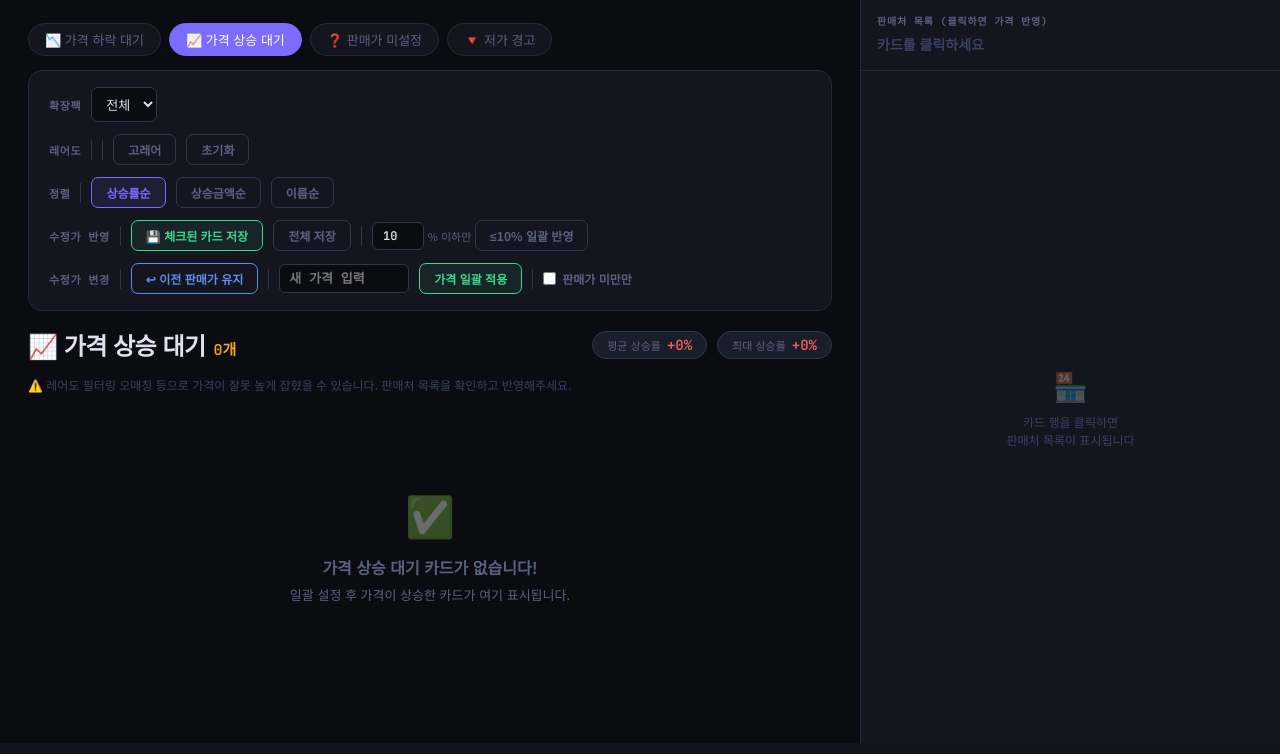
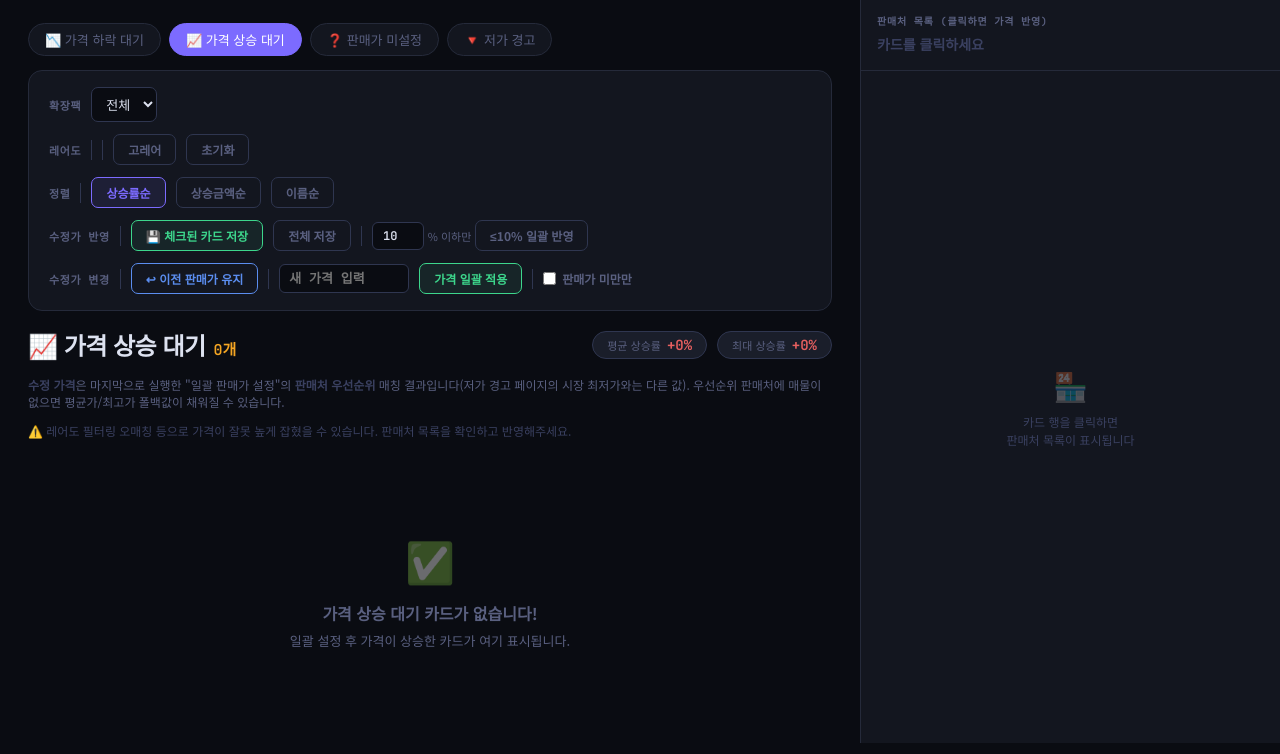
Before and after one commit to horhori2/pricehub, a Django app: page /pokemon/kr/bulk-price/rise/ in a window 1280 px wide. Shown: the part 57-811 px from the top of the page. Run offline with Django 5.2, Linux system fonts and the light colour scheme; the visitor is signed in with stand-in values (Sample User, id 1); data that the repository does not hold is empty; parts of the project's set-up code (start-up, migrations or seed data) failed here and were passed over.

Commit message:
docs: 하락/상승 대기·저가 경고 페이지 "수정 가격" 계산 방식 설명 추가
같은 컬럼명("수정 가격")인데 하락/상승 대기는 판매처 우선순위 매칭
결과, 저가 경고는 우선순위 무관 절대 시장 최저가로 계산 방식이 달라
헷갈릴 수 있음. 각 페이지 상단 설명 문구 + 컬럼 헤더 툴팁 추가.

Co-Authored-By: Claude Sonnet 5 <noreply@anthropic.com>

```diff
--- a/pricehub/templates/dashboard/bulk_trend.html
+++ b/pricehub/templates/dashboard/bulk_trend.html
@@ -108,6 +108,11 @@
       </div>
     </div>
 
+    <div style="font-size:12px;color:var(--text-muted);margin-bottom:12px;">
+      <strong style="color:var(--text-dim);">수정 가격</strong>은 마지막으로 실행한 "일괄 판매가 설정"의
+      <strong style="color:var(--text-dim);">판매처 우선순위</strong> 매칭 결과입니다(저가 경고 페이지의
+      시장 최저가와는 다른 값). 우선순위 판매처에 매물이 없으면 평균가/최고가 폴백값이 채워질 수 있습니다.
+    </div>
     {% if trend == 'rise' %}
     <div style="font-size:12px;color:var(--text-dim);margin-bottom:12px;">
       ⚠️ 레어도 필터링 오매칭 등으로 가격이 잘못 높게 잡혔을 수 있습니다. 판매처 목록을 확인하고 반영해주세요.
@@ -127,7 +132,7 @@
           <th style="width:70px;">레어도</th>
           <th style="width:110px;">확장팩</th>
           <th style="width:110px;">이전 판매가</th>
-          <th style="width:130px;">수정 가격</th>
+          <th style="width:130px;" title="마지막 일괄 판매가 설정의 판매처 우선순위 매칭 결과">수정 가격</th>
           <th style="width:150px;">{{ trend_label }}폭</th>
           <th style="width:80px;">액션</th>
         </tr>
--- a/pricehub/templates/dashboard/bulk_underpriced.html
+++ b/pricehub/templates/dashboard/bulk_underpriced.html
@@ -74,7 +74,9 @@
       </div>
     </div>
     <div style="font-size:12px;color:var(--text-muted);margin:-6px 0 14px;">
-      매일 자동 수집되는 시장 최저가보다 현재 판매가가 낮은 카드입니다. 수정 가격은 시장 최저가로 미리 채워져 있습니다 — 확인 후 저장하세요.
+      매일 자동 수집되는 <strong style="color:var(--text-dim);">시장 최저가</strong>보다 현재 판매가가 낮은 카드입니다.
+      <strong style="color:var(--text-dim);">수정 가격</strong>은 이 시장 최저가(우선순위 무관, 전체 판매처 중 절대 최저가)로
+      미리 채워져 있습니다(하락/상승 대기 페이지의 판매처 우선순위 매칭 결과와는 다른 값) — 확인 후 저장하세요.
     </div>
 
     {% if under_cards %}
@@ -90,7 +92,7 @@
           <th style="width:70px;">레어도</th>
           <th style="width:100px;">확장팩</th>
           <th style="width:110px;">이전 판매가</th>
-          <th style="width:130px;">수정 가격</th>
+          <th style="width:130px;" title="시장 최저가(우선순위 무관, 전체 판매처 중 절대 최저가)로 미리 채워진 값">수정 가격</th>
           <th style="width:150px;">차이</th>
           <th style="width:100px;">수집일시</th>
           <th style="width:80px;">액션</th>
```
Also changed, not shown: CHANGELOG.md.
